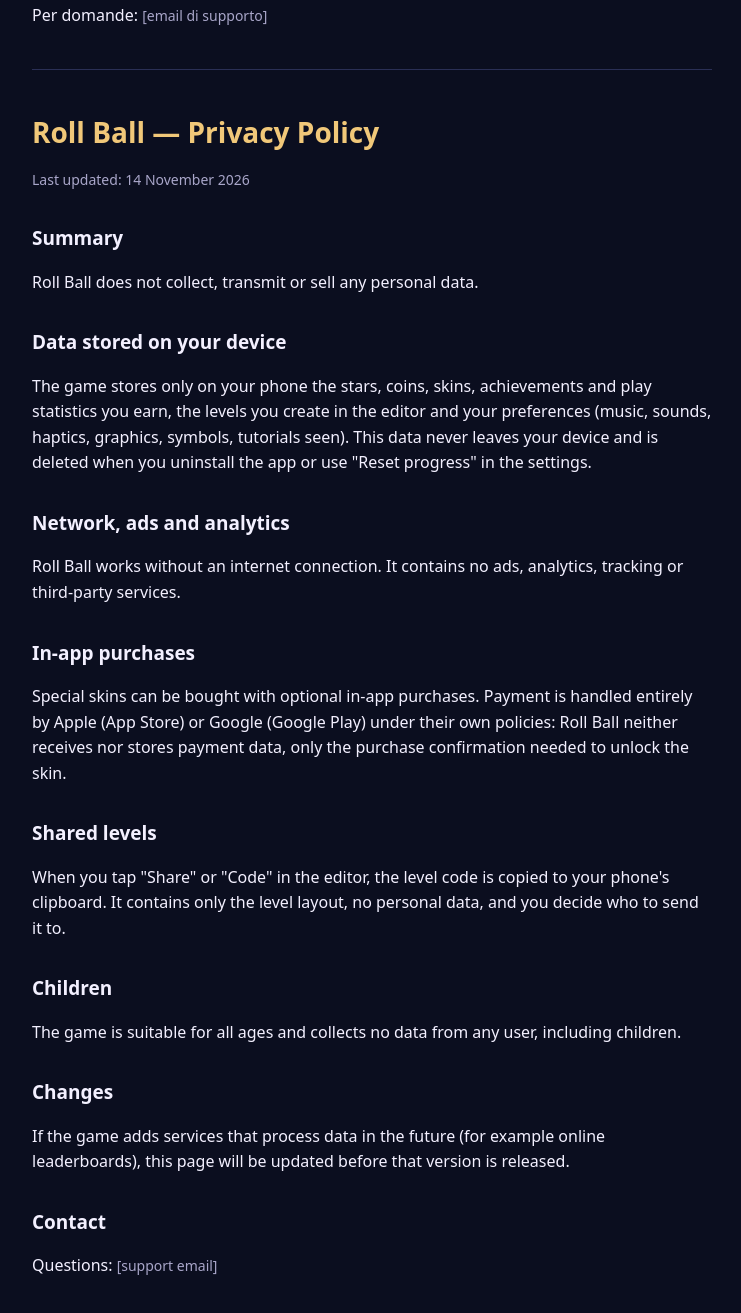
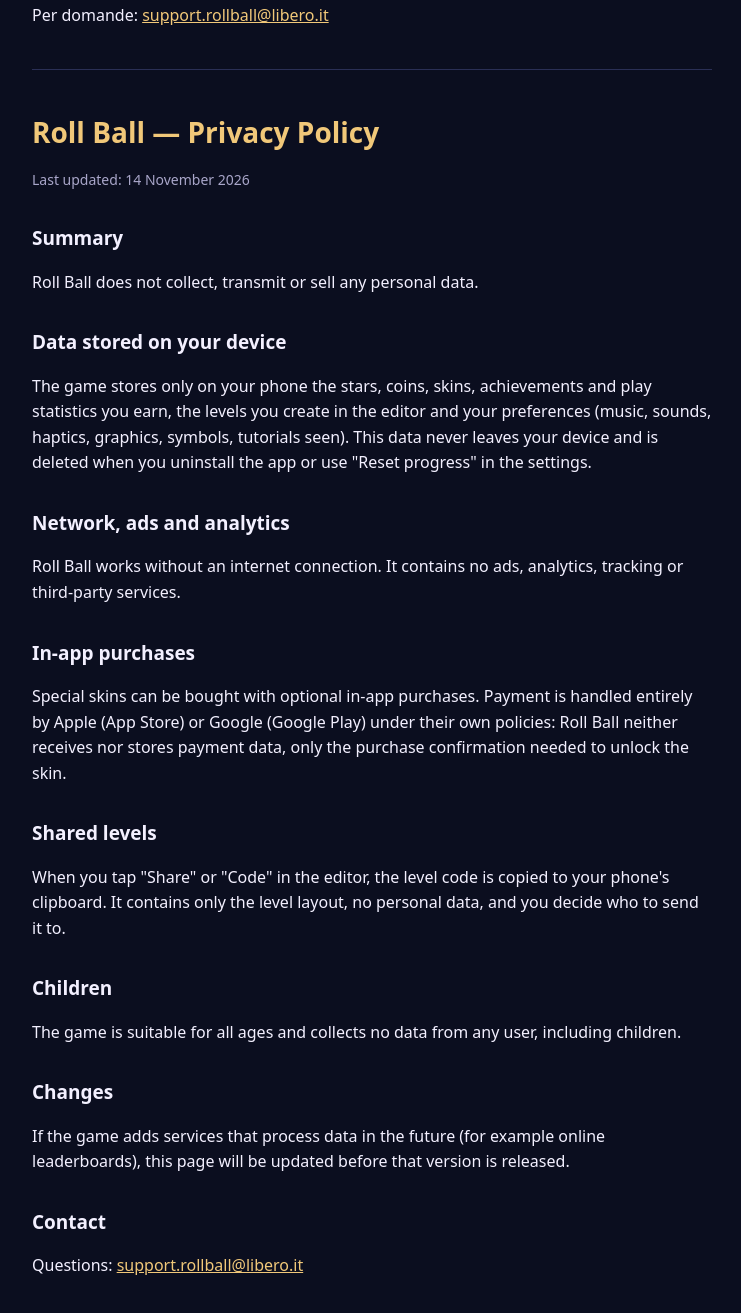
Before and after one commit to feezya/rollball, a plain HTML site: page privacy.html in a window 1280 px wide. Shown: the part 1180-2493 px from the top of the page, without its empty margins (268-1009 px from the left). Drawn offline with Linux system fonts and the light colour scheme.

Commit message:
Add support email
Co-Authored-By: Claude Opus 5.5 <noreply@anthropic.com>

```diff
--- a/privacy.html
+++ b/privacy.html
@@ -12,6 +12,7 @@
   h2 { font-size:19px; margin:32px 0 8px; }
   p, li { color:var(--fg); }
   .dim { color:var(--dim); font-size:14px; }
+  a { color:var(--accent); }
   hr { border:0; border-top:1px solid #2a2f55; margin:40px 0; }
 </style>
 </head>
@@ -42,7 +43,7 @@
   <p>Se in futuro il gioco aggiungerà servizi che trattano dati (ad esempio classifiche online), questa pagina verrà aggiornata prima del rilascio della nuova versione.</p>
 
   <h2>Contatti</h2>
-  <p>Per domande: <span class="dim">[email di supporto]</span></p>
+  <p>Per domande: <a href="mailto:support.rollball@libero.it">support.rollball@libero.it</a></p>
 
   <hr>
 
@@ -71,7 +72,7 @@
   <p>If the game adds services that process data in the future (for example online leaderboards), this page will be updated before that version is released.</p>
 
   <h2>Contact</h2>
-  <p>Questions: <span class="dim">[support email]</span></p>
+  <p>Questions: <a href="mailto:support.rollball@libero.it">support.rollball@libero.it</a></p>
 </main>
 </body>
 </html>
```
Also changed, not shown: index.html (+2 -2 lines).
